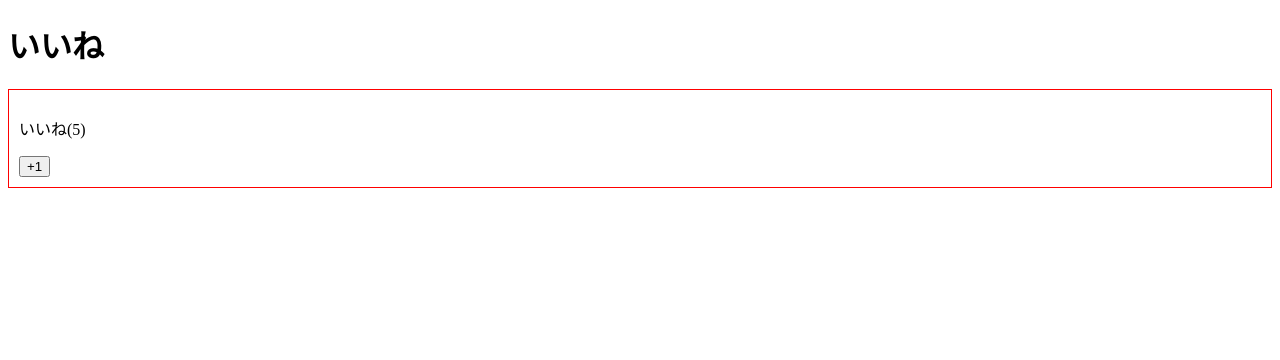
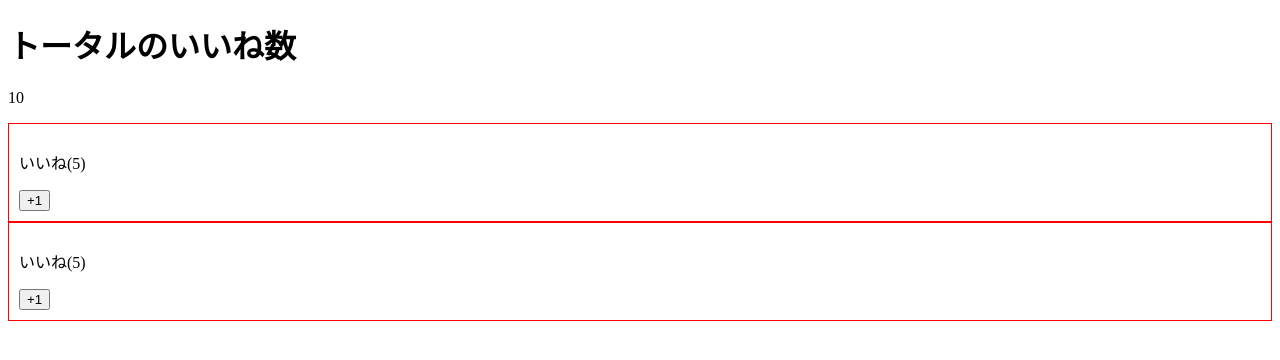
Before and after one commit to fukugit/learning-vue, a Vue app in the folder 4-vue-cli/sample-vue/: page / in a window 1280 px wide. Shown: the top 360 px of the page. Built offline with nearby package versions, Linux system fonts and the light colour scheme.

Commit message:
props追加

```diff
--- a/4-vue-cli/sample-vue/src/App.vue
+++ b/4-vue-cli/sample-vue/src/App.vue
@@ -1,7 +1,10 @@
 <template>
   <div>
     <LikeHeader></LikeHeader>
-    <LikeNumber></LikeNumber>
+    <p>{{ number }}</p>
+    <!-- 子コンポーネントのpropsに値を渡します。 -->
+    <LikeNumber :number="number"></LikeNumber>
+    <LikeNumber :number="number"></LikeNumber>
   </div>
 </template>
 
@@ -9,6 +12,11 @@
 import LikeHeader from "./components/LikeHeader.vue";
 
 export default {
+  data() {
+    return {
+      number: 10
+    }
+  },
   components: {
     LikeHeader
   }
--- a/4-vue-cli/sample-vue/src/components/LikeHeader.vue
+++ b/4-vue-cli/sample-vue/src/components/LikeHeader.vue
@@ -1,3 +1,3 @@
 <template>
-  <h1>いいね</h1>
+  <h1>トータルのいいね数</h1>
 </template>
--- a/4-vue-cli/sample-vue/src/components/LikeNumber.vue
+++ b/4-vue-cli/sample-vue/src/components/LikeNumber.vue
@@ -1,18 +1,15 @@
 <template>
   <!-- このrootのdivタグがなければエラーになります。 -->
   <div>
-    <p>いいね({{ number }})</p>
+    <p>いいね({{ number/2 }})</p>
     <button @click="increment">+1</button>
   </div>
 </template>
 
 <script>
 export default {
-  data() {
-    return {
-      number: 5
-    }
-  },
+  /* 親コンポーネントから値'number'を受け取ります */
+  props: ["number"],
   methods: {
     increment() {
       this.number += 1;
```
Also changed, not shown: 2 other files (tests, documents, lock files or other folders).
